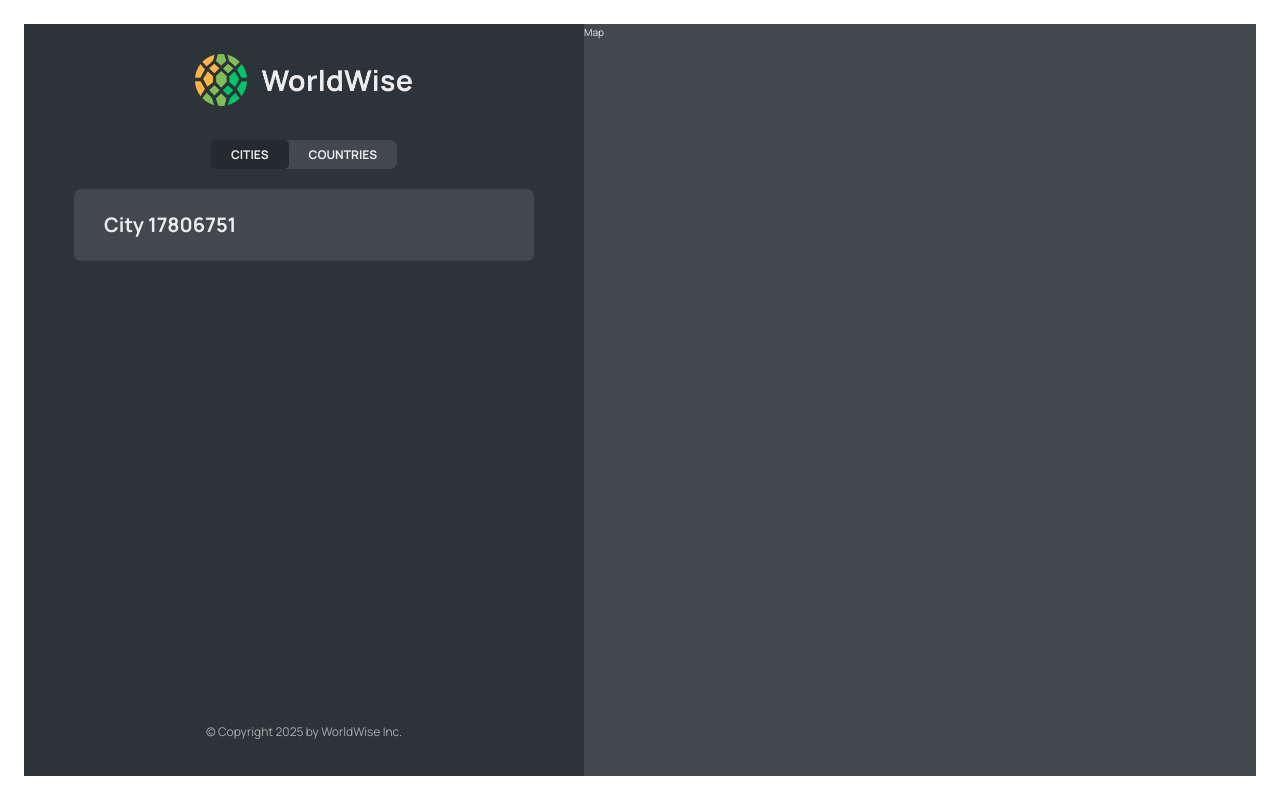
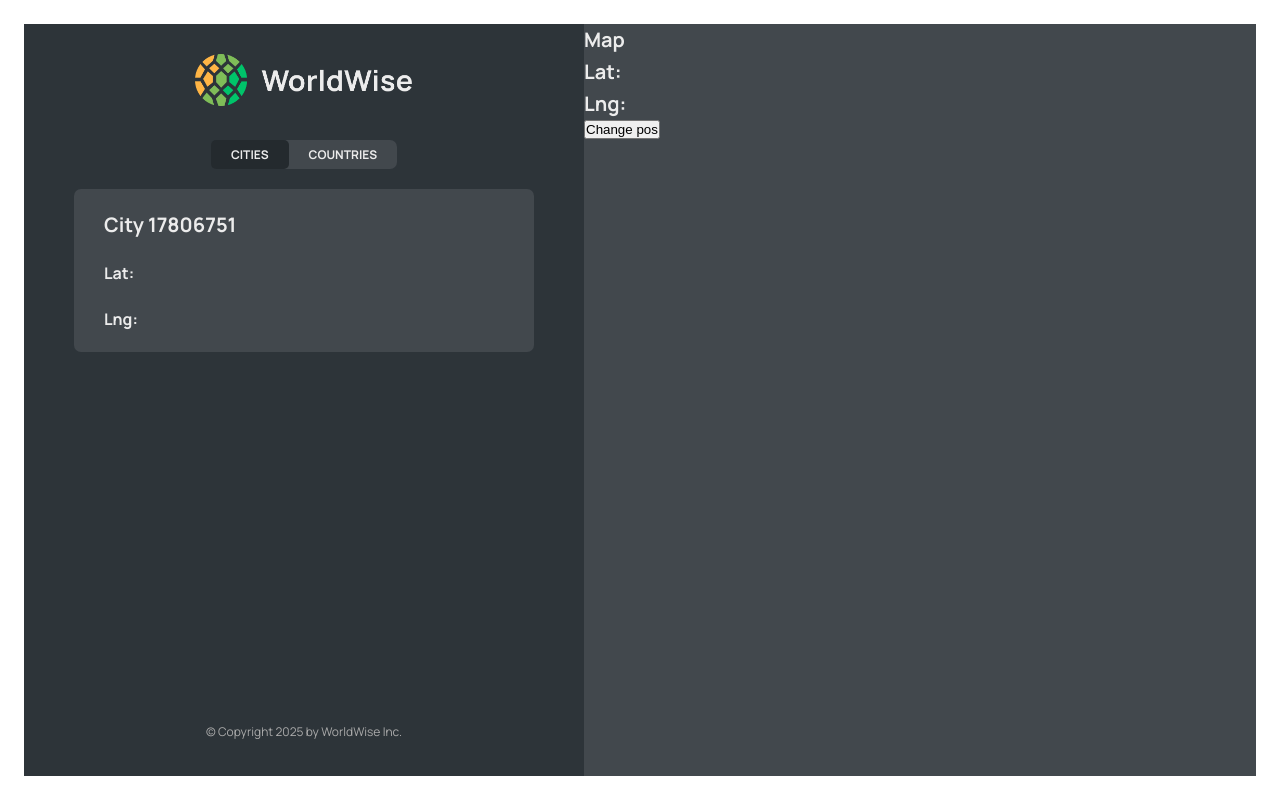
Before and after one commit to Erson1989x/WorldSeeker, a React (Vite) app: page /app/cities/17806751 in a window 1280 px wide. Built offline with nearby package versions, Linux system fonts and the light colour scheme; data requests are answered from the project's data file.

Commit message:
in-progress

```diff
--- a/src/components/City/City.jsx
+++ b/src/components/City/City.jsx
@@ -1,4 +1,4 @@
-import { useParams } from "react-router-dom";
+import { useParams, useSearchParams } from "react-router-dom";
 import styles from "./City.module.css";
 
 const formatDate = (date) =>
@@ -11,6 +11,9 @@ const formatDate = (date) =>
 
 function City() {
   const { id } = useParams();
+  const [searchParams, setSearchParams] = useSearchParams();
+  const lat = searchParams.get("lat");
+  const lng = searchParams.get("lng");
 
   // TEMP DATA
   const currentCity = {
@@ -22,7 +25,7 @@ function City() {
 
   const { cityName, emoji, date, notes } = currentCity;
 
-  return <h1 className={styles.city}>City {id}</h1>;
+  return <h1 className={styles.city}>City {id}<p>Lat: {lat}</p> <p>Lng: {lng}</p></h1>;
   /*
   return (
     <div className={styles.city}>
--- a/src/components/CityItem.jsx
+++ b/src/components/CityItem.jsx
@@ -1,4 +1,3 @@
-
 import { Link } from "react-router-dom";
 import styles from "./CityItem.module.css";
 
@@ -9,16 +8,18 @@ const formatDate = (date) =>
     year: "numeric",
   }).format(new Date(date));
 
-
 function CityItem({ city }) {
-  const { cityName, emoji, date, id } = city;
+  const { cityName, emoji, date, id, position } = city;
   return (
     <li>
-      <Link lassName={styles.cityItem} to={`${id}`}>
-      <span className={styles.emoji}>{emoji}</span>
-      <h3 className={styles.name}>{cityName}</h3>
-      <time className={styles.date}>{formatDate(date)}</time>
-      <button className={styles.deletebtn}>&times;</button>
+      <Link
+        lassName={styles.cityItem}
+        to={`${id}?lat=${position.lat}&lng=${position.lng}`}
+      >
+        <span className={styles.emoji}>{emoji}</span>
+        <h3 className={styles.name}>{cityName}</h3>
+        <time className={styles.date}>{formatDate(date)}</time>
+        <button className={styles.deletebtn}>&times;</button>
       </Link>
     </li>
   );
--- a/src/components/Map.jsx
+++ b/src/components/Map.jsx
@@ -1,10 +1,18 @@
 
+import { useSearchParams } from "react-router-dom";
 import styles from "./Map.module.css";
 
 
 const Map = () => {
+  const [searchParams, setSearchParams] = useSearchParams();
+  const lat = searchParams.get("lat");
+  const lng = searchParams.get("lng");
   return (
-    <div className={styles.mapContainer}>Map</div>
+    <div className={styles.mapContainer}>
+      <h1>Map</h1>
+      <h1>Lat: {lat}</h1> <h1>Lng: {lng}</h1>
+      <button onClick={() => setSearchParams({ lat: 50, lng: 50 })}>Change pos</button>
+    </div>
   )
 }
 
```
